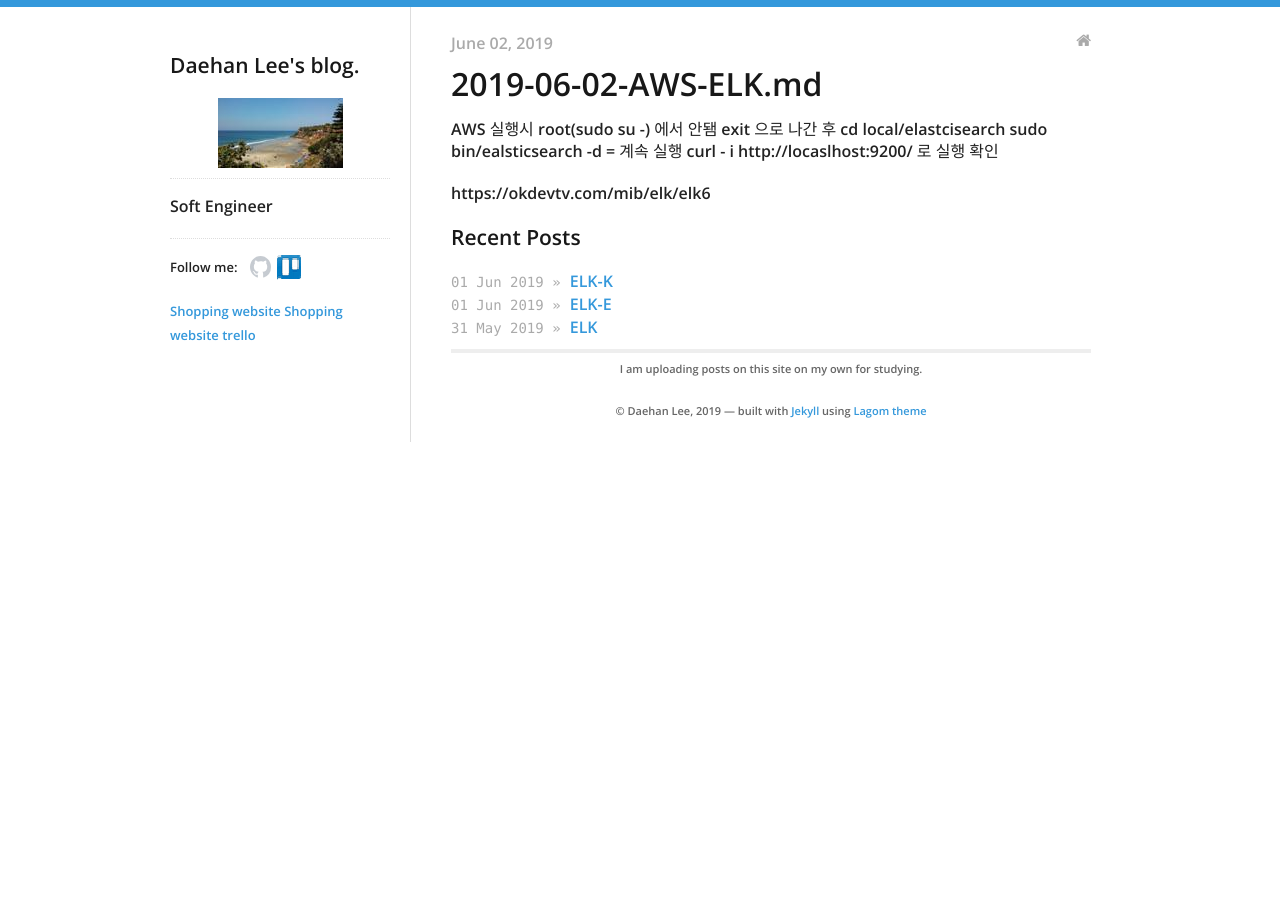
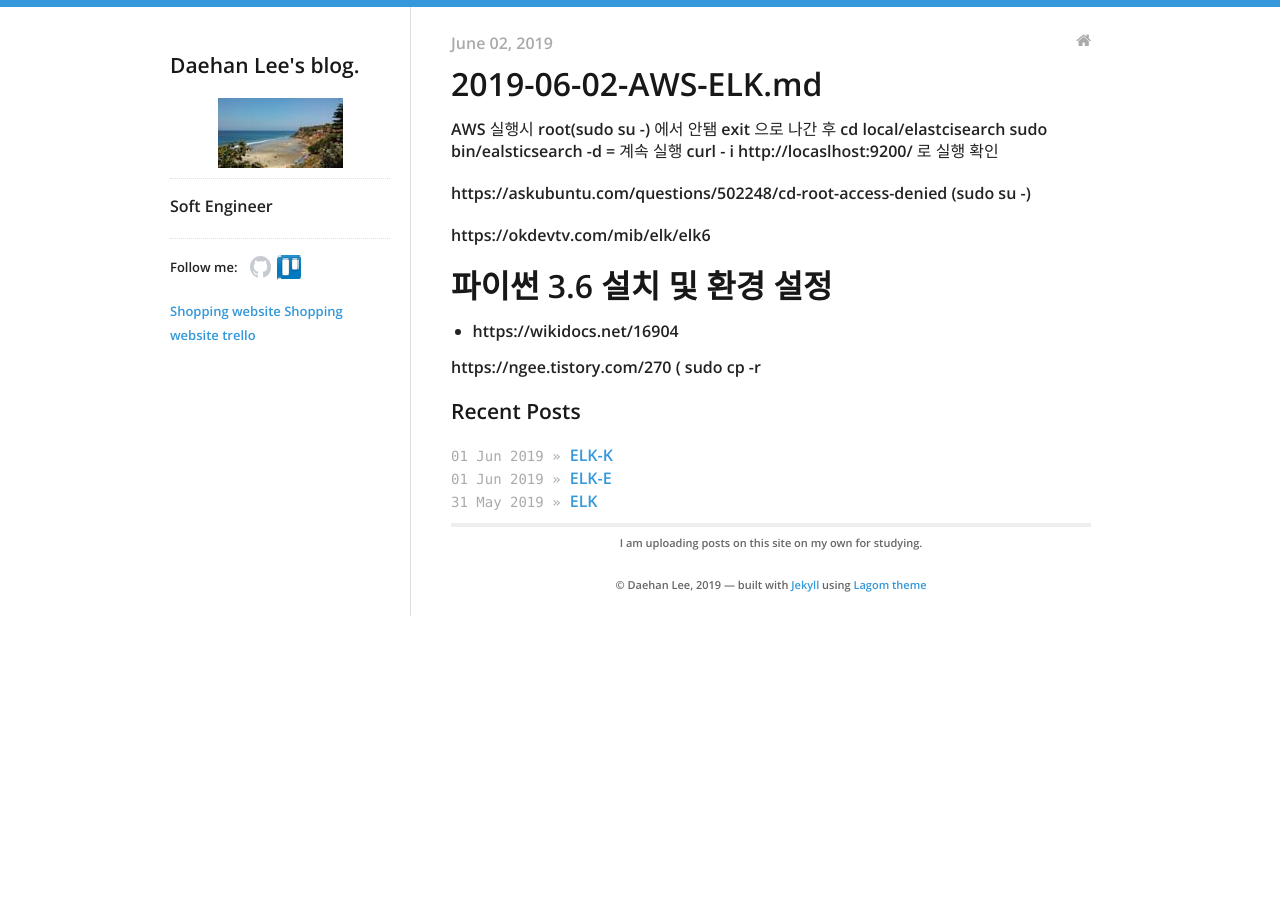
Before and after one commit to daehan0226/Study, a Jekyll site: the page built from _posts/2019-06-02-AWS-ELK.md, in a window 1280 px wide. Built offline with Jekyll 4.4.1, drawn with Linux system fonts in a browser that asks for light colours.

Commit message:
Update 2019-06-02-AWS-ELK.md

```diff
--- a/_posts/2019-06-02-AWS-ELK.md
+++ b/_posts/2019-06-02-AWS-ELK.md
@@ -13,5 +13,15 @@ sudo bin/ealsticsearch -d   = 계속 실행
 curl - i http://locaslhost:9200/ 로 실행 확인
 
 
+https://askubuntu.com/questions/502248/cd-root-access-denied   (sudo su -)
+
 
 https://okdevtv.com/mib/elk/elk6
+
+
+
+
+# 파이썬 3.6 설치 및 환경 설정
+* https://wikidocs.net/16904
+
+https://ngee.tistory.com/270  ( sudo cp -r
```
